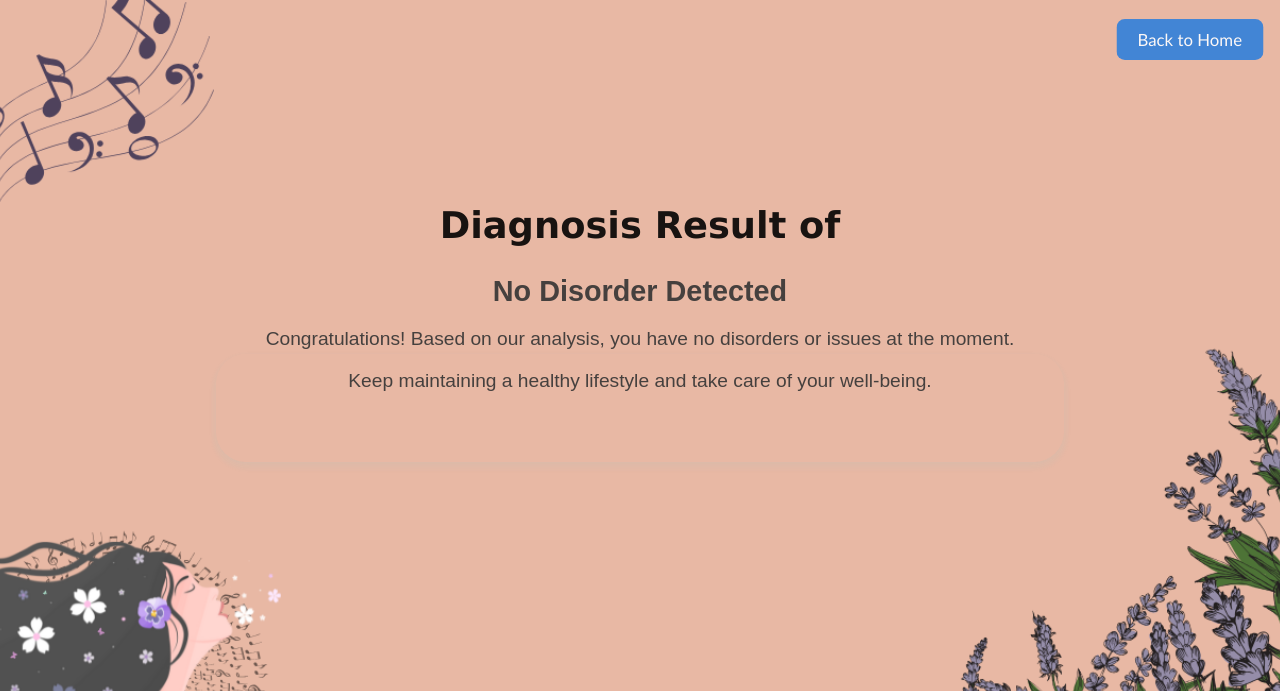
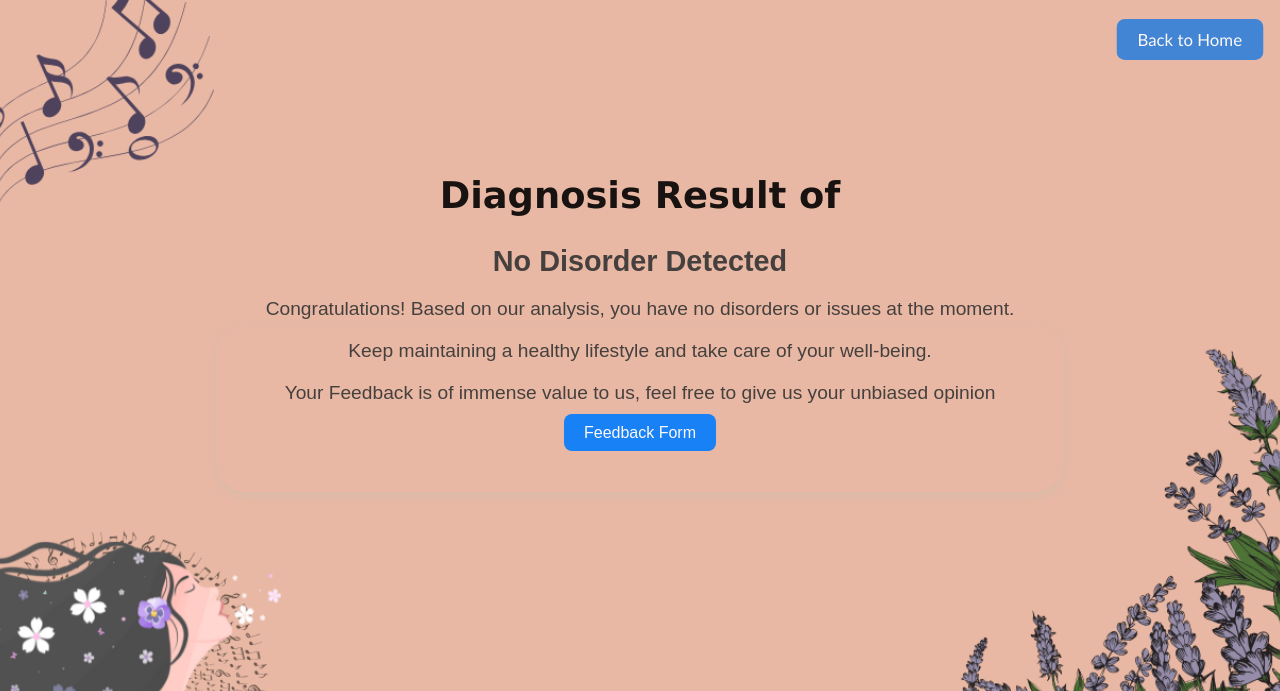
Before and after one commit to Shreyaa5/Mental-Therapy-through-Song-Mood-Classification, a Flask app: template templates/healthy.html in a window 1280 px wide. Shown: the top 691 px of the page. Run offline with Flask 3, Linux system fonts and the light colour scheme; the template is opened without the code that fills it, so the values that code supplies are empty.

Commit message:
Addition of feedback form

```diff
--- a/templates/healthy.html
+++ b/templates/healthy.html
@@ -89,6 +89,10 @@
         <p class="bold-text">No Disorder Detected</p>
         <p>Congratulations! Based on our analysis, you have no disorders or issues at the moment.</p>
         <p>Keep maintaining a healthy lifestyle and take care of your well-being.</p>
+        <div class="feedback form">
+            <p>Your Feedback is of immense value to us, feel free to give us your unbiased opinion</p>
+            <a href="https://forms.gle/zjtry1fYLUcPhhLA7">Feedback Form</a>
+        </div>
         <a href="{{ url_for('home') }}" class="back-btn">Back to Home</a>
     </div>
 </body>
--- a/templates/result.html
+++ b/templates/result.html
@@ -256,6 +256,10 @@
             </li>
             {% endif %}
         </ul>
+        <div class="feedback form">
+            <p>Your Feedback is of immense value to us, feel free to give us your unbiased opinion</p>
+            <a href="https://forms.gle/zjtry1fYLUcPhhLA7">Feedback Form</a>
+        </div>
         <div class="back-to-home">
             <a href="{{ url_for('home') }}">Back to Home</a>
         </div>
```
